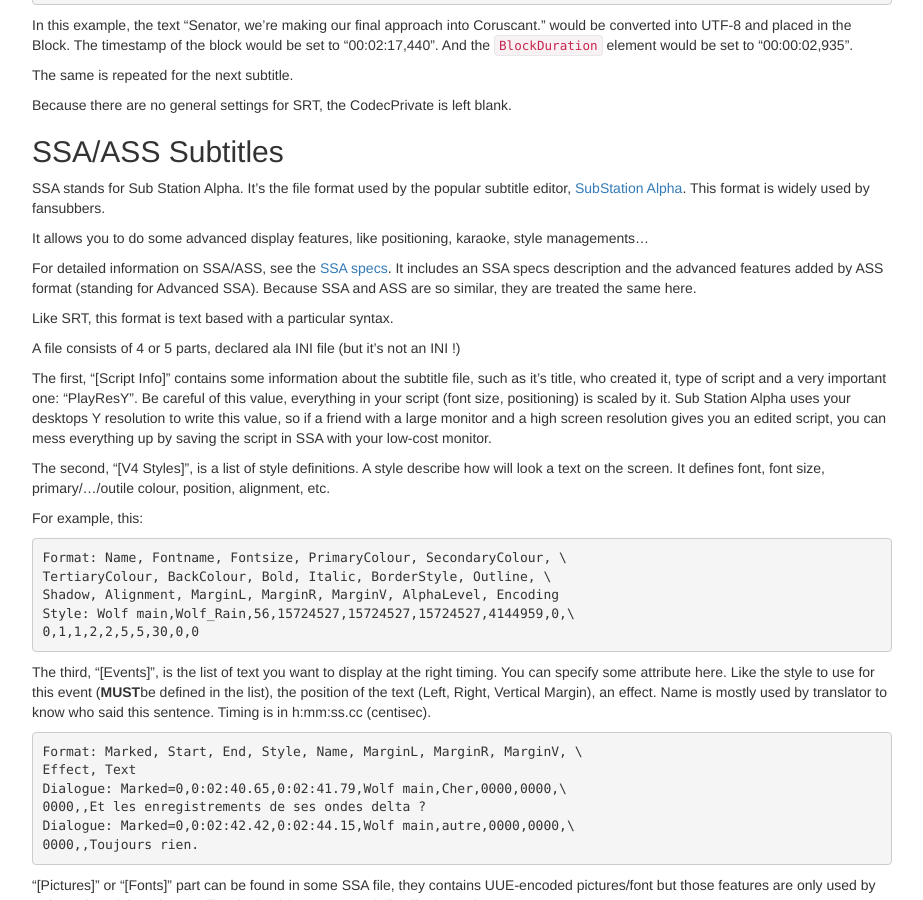
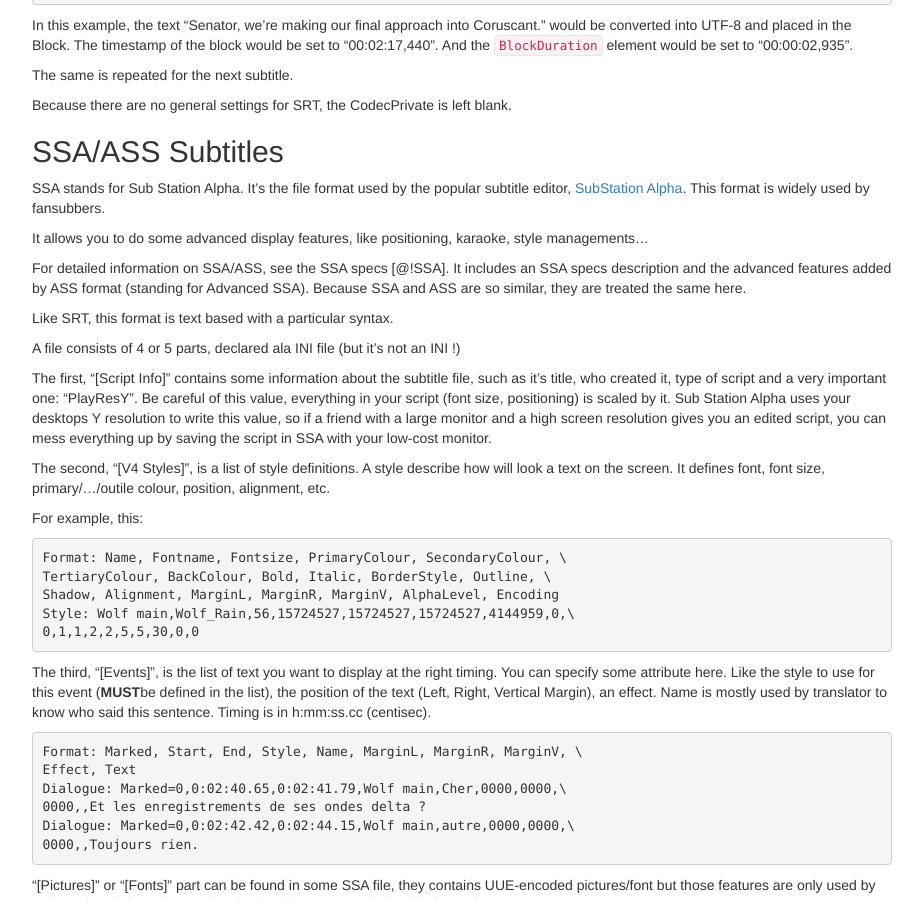
Before and after one commit to ietf-wg-cellar/matroska-specification, a Jekyll site: the page built from subtitles.md, in a window 1280 px wide and 900 px high, scrolled down 3280 px. Shown: the whole window, without its empty margins (273-1196 px from the left). Built offline with Jekyll 4.4.1, drawn with Linux system fonts in a browser that asks for light colours; our own code applies the rules of GitHub Pages for plain Markdown files.

```diff
--- a/subtitles.md
+++ b/subtitles.md
@@ -208,7 +208,7 @@
 
 It allows you to do some advanced display features, like positioning, karaoke, style managements...
 
-For detailed information on SSA/ASS, see the [SSA specs](http://moodub.free.fr/video/ass-specs.doc).
+For detailed information on SSA/ASS, see the SSA specs [@!SSA].
 It includes an SSA specs description and the advanced features added by ASS format (standing for Advanced SSA).
 Because SSA and ASS are so similar, they are treated the same here.
 
```
Also changed, not shown: rfc_backmatter_codec.md (+7 -0 lines).
